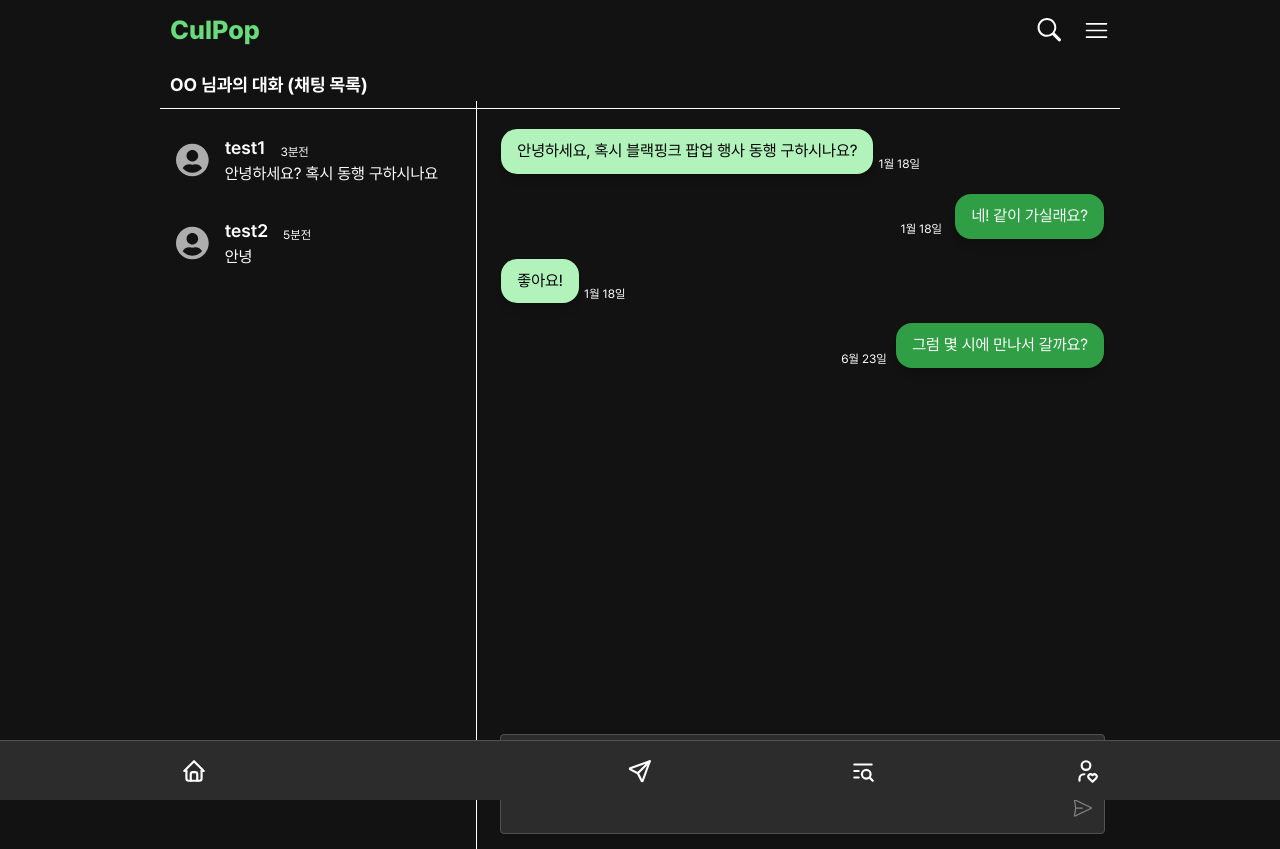
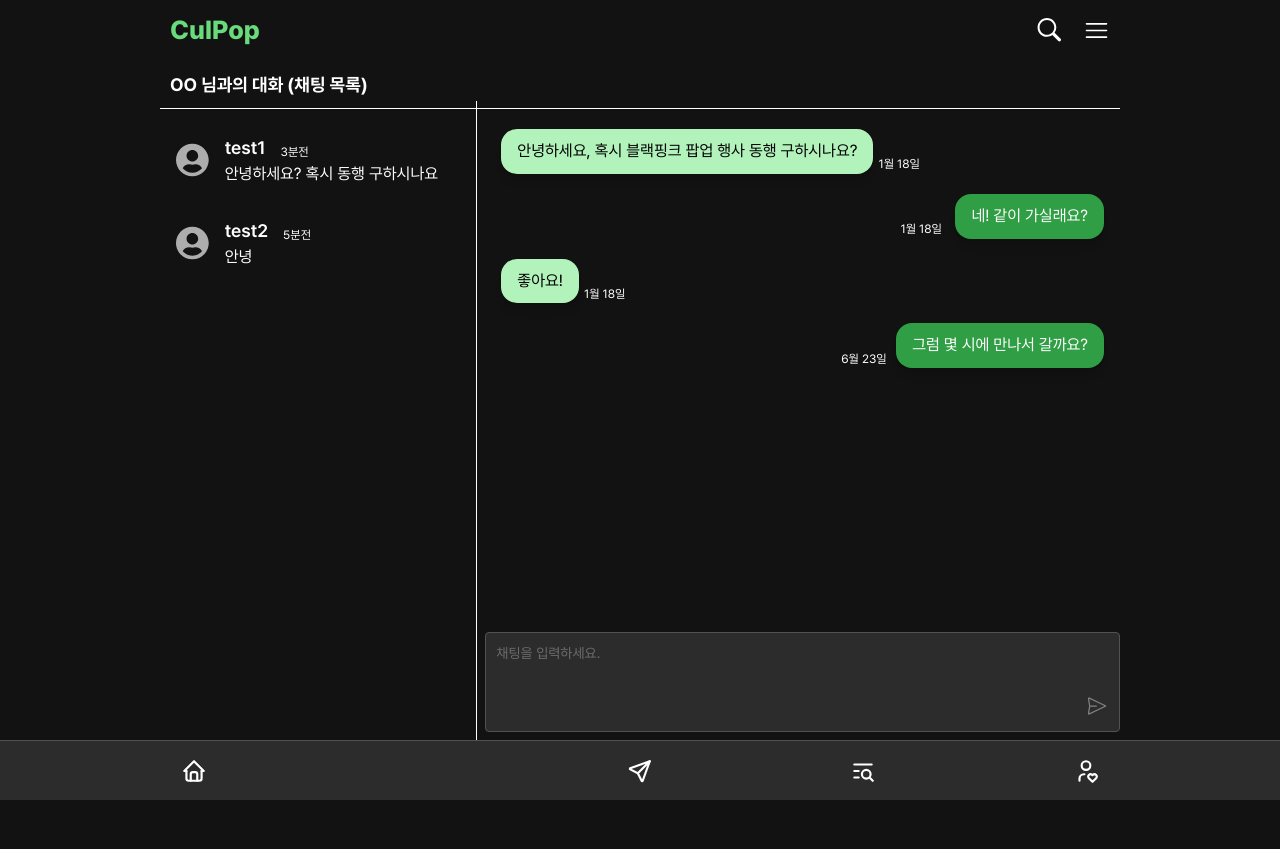
Before and after one commit to IxxP-Girls/culpop-frontend, a React (Vite) app: page /chat in a window 1280 px wide. After the commit the page ends 800 px from the top, so only its background shows below. Built offline with nearby package versions, Linux system fonts and the light colour scheme; some icons are missing.

Commit message:
Refactor: chattingHeight  상수 분리

```diff
--- a/src/components/chatPage/ChatRoom.jsx
+++ b/src/components/chatPage/ChatRoom.jsx
@@ -4,6 +4,7 @@ import YourTalk from './YourTalk';
 import { FaUserCircle } from 'react-icons/fa';
 import { GoPaperAirplane } from 'react-icons/go';
 import { useRef, useState } from 'react';
+import { chattingHeight } from '../../constants/heights';
 
 const dataChat = {
   messageId: 1,
@@ -39,8 +40,11 @@ const ChatRoom = () => {
 
   return (
     <>
-      <Container display={'flex'} mt={10} w={'100%'} style={{ overflow: 'auto', height: 600, flexDirection: 'column' }}>
-        <Flex gap={5} align={'center'}></Flex>
+      <Container
+        display={'flex'}
+        mt={10}
+        w={'100%'}
+        style={{ overflow: 'auto', height: chattingHeight, flexDirection: 'column' }}>
         {messages.map(({ sender, timeStamp, message }) => {
           if (sender === userName) {
             return <MyTalk time={timeStamp} message={message} key={timeStamp} />;
@@ -53,7 +57,7 @@ const ChatRoom = () => {
         ref={textRef}
         h={'auto'}
         w={'100%'}
-        p={15}
+        my={15}
         value={text}
         onChange={e => setText(e.target.value)}
         onKeyDown={handleEnterDown}
--- a/src/constants/heights.js
+++ b/src/constants/heights.js
@@ -1,3 +1,4 @@
 export const HeaderHeight = 62;
 export const FooterHeight = 60;
 export const noCommonHeight = `calc(100vh - ${HeaderHeight + FooterHeight}px)`;
+export const chattingHeight = `calc(100vh - ${HeaderHeight + FooterHeight + 180}px)`;
```
